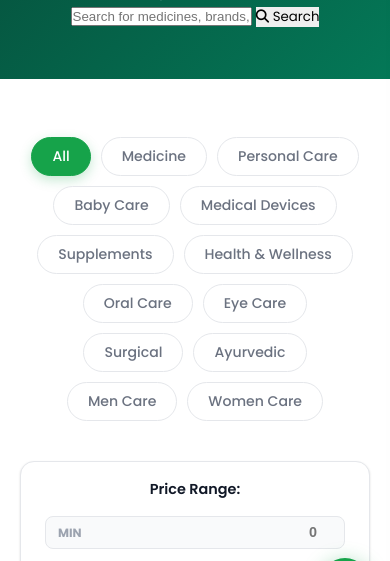
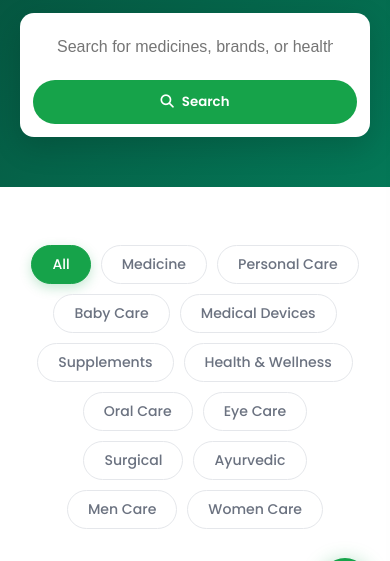
Before and after one commit to batti-dev/pk, a website: page products.html in a window 390 px wide. Shown: the part 210-771 px from the top of the page. Drawn offline with Linux system fonts and the light colour scheme.

Commit message:
Enhance navbar and add banner-search styles
Updated navbar and added banner-search styles with responsive design.

```diff
--- a/css/style.css
+++ b/css/style.css
@@ -105,12 +105,14 @@ button {
 }
 
 .navbar .container {
-  display: flex;
+  display: flex !important;
   align-items: center;
   justify-content: space-between;
   gap: 10px;
   position: relative;
   transition: var(--transition);
+  max-width: 100% !important;
+  padding: 0 10px !important; /* Move logo further left */
 }
 
 @media (max-width: 900px) {
@@ -544,6 +546,61 @@ button {
   opacity: .8;
   max-width: 500px;
   margin: 0 auto
+}
+
+.banner-search {
+  max-width: 600px;
+  margin: 30px auto 0;
+  display: flex !important; /* Force display */
+  background: #ffffff !important; /* Force white background */
+  padding: 8px;
+  border-radius: 99px;
+  box-shadow: 0 10px 30px rgba(0,0,0,0.15);
+  border: 1px solid rgba(255,255,255,0.2);
+  visibility: visible !important;
+}
+
+.banner-search input {
+  flex: 1;
+  border: none;
+  background: transparent;
+  outline: none;
+  padding: 12px 24px;
+  font-size: 1rem;
+  color: var(--text);
+}
+
+.banner-search button {
+  background: var(--primary);
+  color: var(--white);
+  border: none;
+  border-radius: var(--radius-full);
+  padding: 12px 30px;
+  font-weight: 600;
+  display: flex;
+  align-items: center;
+  gap: 8px;
+  cursor: pointer;
+  transition: var(--transition);
+}
+
+.banner-search button:hover {
+  background: var(--primary-dark);
+  transform: translateY(-2px);
+  box-shadow: 0 4px 12px rgba(22, 163, 74, 0.3);
+}
+
+@media (max-width: 600px) {
+  .banner-search {
+    border-radius: var(--radius);
+    flex-direction: column;
+    padding: 12px;
+    gap: 12px;
+  }
+  .banner-search button {
+    width: 100%;
+    justify-content: center;
+  }
 }
 
 /* ============================================ SLIDER SYSTEM ============================================ */
```
